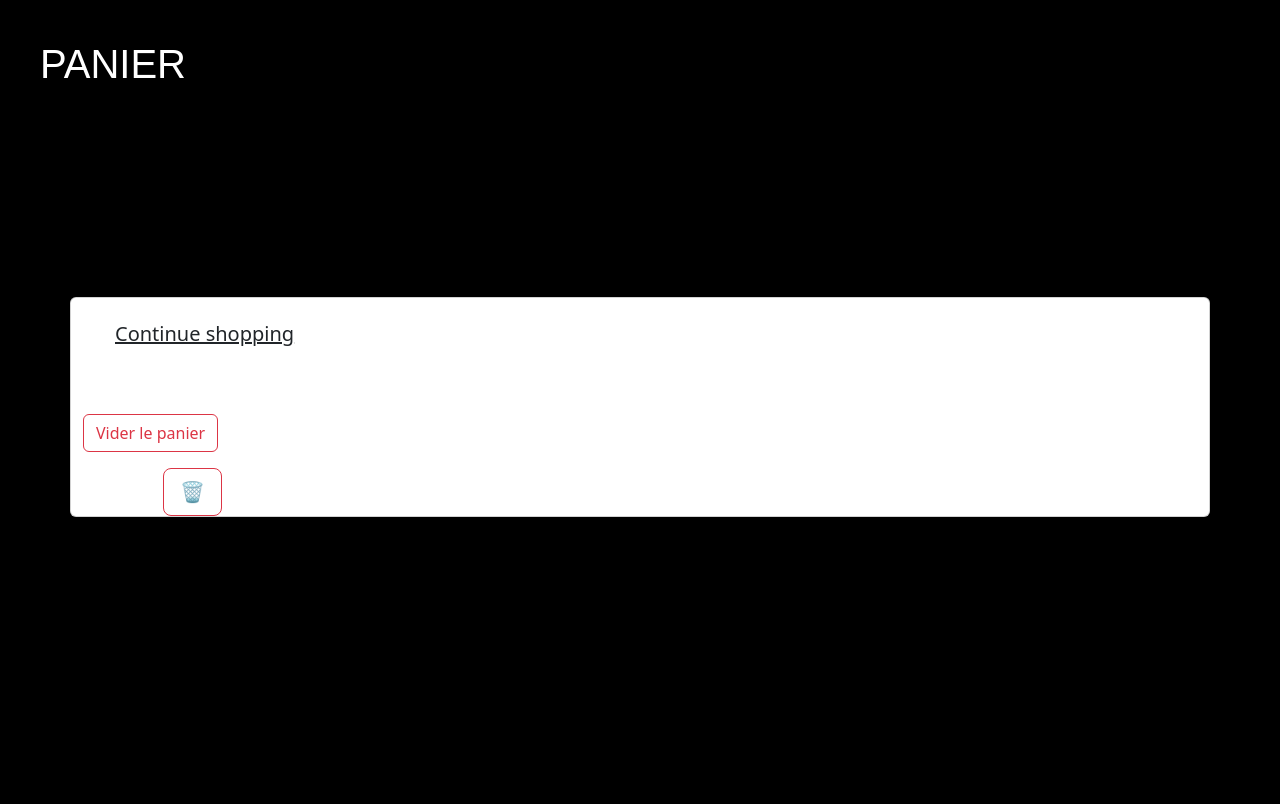
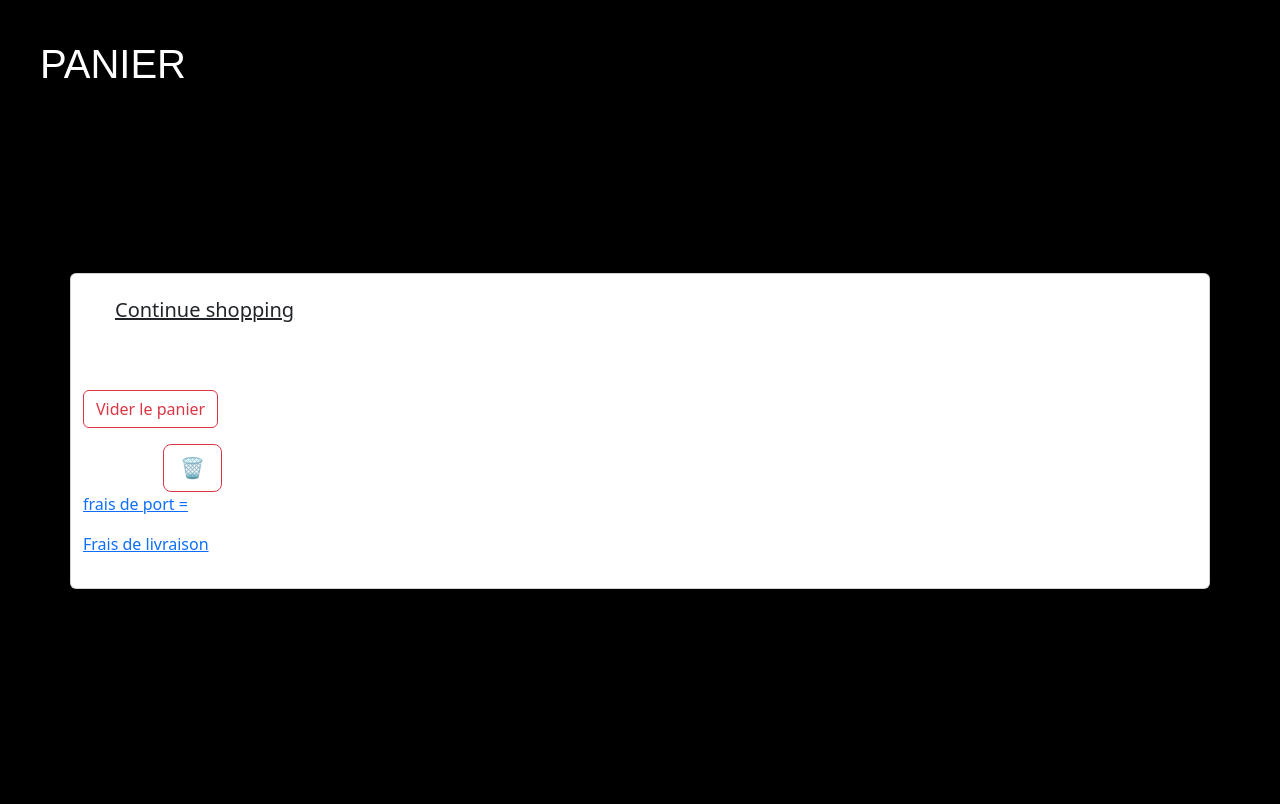
Before and after one commit to hugofsu79/moog_php_v2, a PHP site: page /panier.php in a window 1280 px wide. Shown: the part 56-860 px from the top of the page. Run offline with PHP 8.4, Linux system fonts and the light colour scheme; the visitor is signed in with stand-in values (Sample User, id 1); data that the repository does not hold is empty; some web fonts are replaced.

Commit message:
mise en place du frais de port, checkout

```diff
--- a/function.php
+++ b/function.php
@@ -184,13 +184,19 @@
 {
     $_SESSION['panier'] = [];
 }
-function panierVide()
+// function panierVide()
 
-        // Si la poubelle est vide
-{
-  if ($_SESSION['panier'] = []){
+//         // Si la poubelle est vide
+// {
+//   if ($_SESSION['panier'] = []){
 
 
-    return;
-  }
+//     return;
+//   }
+// }
+
+function calculerFraisPort()
+
+{
+    $_SESSION ['resultat'] +3;
 }
--- a/head.php
+++ b/head.php
@@ -7,9 +7,10 @@
     <title>Bootstrap demo</title>
     <!-- lien bootstrap -->
     <link href="https://cdn.jsdelivr.net/npm/bootstrap@5.3.0-alpha3/dist/css/bootstrap.min.css" rel="stylesheet" integrity="sha384-KK94CHFLLe+nY2dmCWGMq91rCGa5gtU4mk92HdvYe+M/SXH301p5ILy+dN9+nJOZ" crossorigin="anonymous">
-    <!-- css -->
-    <link rel="stylesheet" href="./style.css">
+
     <!-- font -->
     <link rel="stylesheet" href="https://use.typekit.net/coh0zsl.css">
     <link rel="icon" type="image/png" href="./Rscs/png/favicon.png" />
+    <!-- css -->
+    <link rel="stylesheet" href="./style.css">
 </head>
--- a/panier.php
+++ b/panier.php
@@ -21,6 +21,7 @@
 //J'inclus le head avec les balises de base + la balise head(pour ne pas répeter le code qu'il contient)
 include 'head.php';
 ?>
+
 
 
 <main>
@@ -57,11 +58,15 @@
     if (isset($_POST['viderpanier'])) {
         viderPanier();
     }
-    if (isset($_POST['paniervide'])) {
-        panierVide();
-    }
+
     if (count($_SESSION['panier']) > 0) {
     }
+
+
+    if(count($_SESSION['fraisdeport'])) {
+
+    }
+
     ?>
 
 </main>
@@ -126,19 +131,25 @@
             </div>
             <?php if (count($_SESSION['panier'])) ?>
 
-        <form method="POST" action="./panier.php">
-            <button type="submit" class="btn btn-outline-danger name="viderPanier">Vider le panier</button>
-        </form>
+            <form method="POST" action="./panier.php">
+                <button type="submit" class="btn btn-outline-danger" name="viderPanier">Vider le panier</button>
+            </form>
             <a href="./validation.php">
                 <button class="btn btn-outline-danger>
-    Valider la commande</button>
-    </a>
+                Valider la commande</button>
+            </a>
 
-            <form class=" rounded float-end" action="panier.php" method="post" style="width: 80px;">
-                    <button type="submit" name="paniervide" class="btn btn-outline-danger btn-block btn-lg">&#128465;
+            <form class="rounded float-end" action="panier.php" method="post" style="width: 80px;">
+                    <button type="submit" name="panierVide" class="btn btn-outline-danger btn-block btn-lg">&#128465;
                     </button>
-                    </form>
+            </form>
+            <p>frais de port = </p>
 
+
+            <div class="d-flex justify-content-between mb-4">
+                                            <p class="mb-2">Frais de livraison</p>
+                                            <p class="mb-2"></p>
+                                        </div>
         </div>
 </section>
 
```
Also changed, not shown: Rscs/png/desktop.jpg (added), style.css (line endings or trailing spaces), 3 other files.
